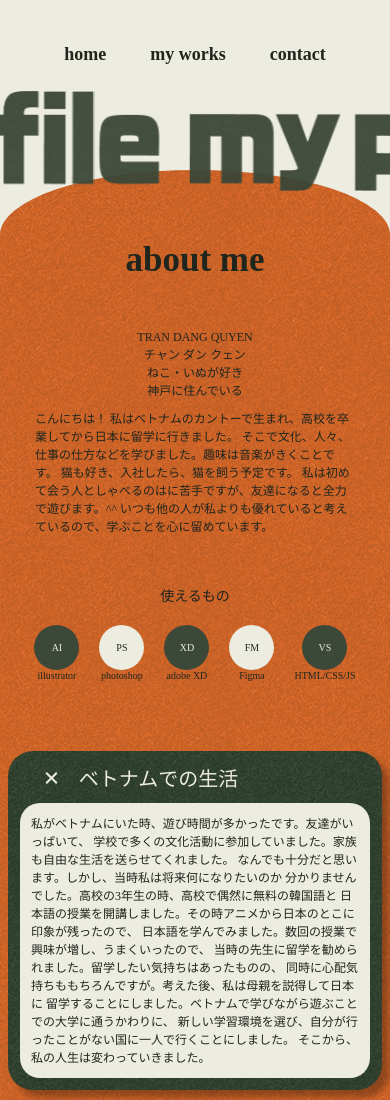
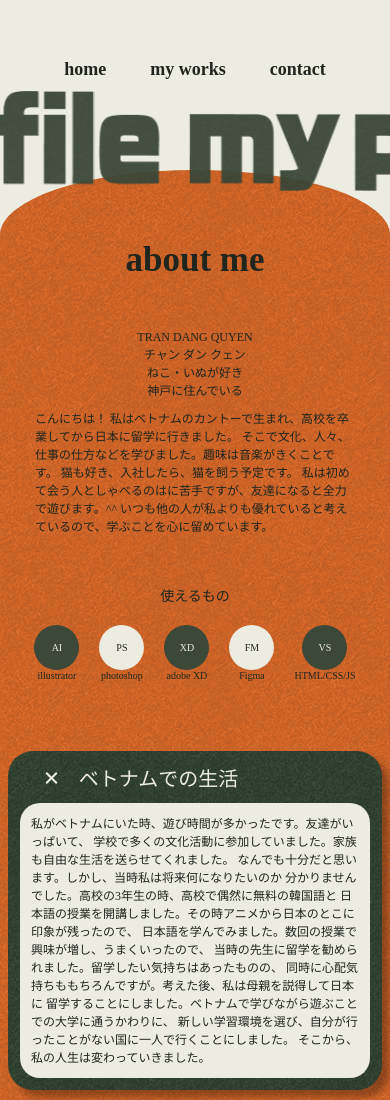
Before and after one commit to qin106/portofilo_qin, a plain HTML site: page profile.html in a window 390 px wide. Shown: the top 1100 px of the page. Drawn offline with nearby package versions, Linux system fonts and the light colour scheme.

Commit message:
Update profile.css

```diff
--- a/about/profile.css
+++ b/about/profile.css
@@ -18,12 +18,12 @@ body {
     height: 100px!important;
   }
   .loopSlide {
-    margin-top: -20px!important;
+    margin-top: -50px!important;
   }
   .menu li{
     position: relative;
     margin-right: 40px!important;
-    margin-top: 10px!important;
+    margin-top: 40px!important;
   }
   .menu li:last-child { margin-right: 0px!important; /* Loại bỏ khoảng cách phải của mục cuối cùng */}
 
```
